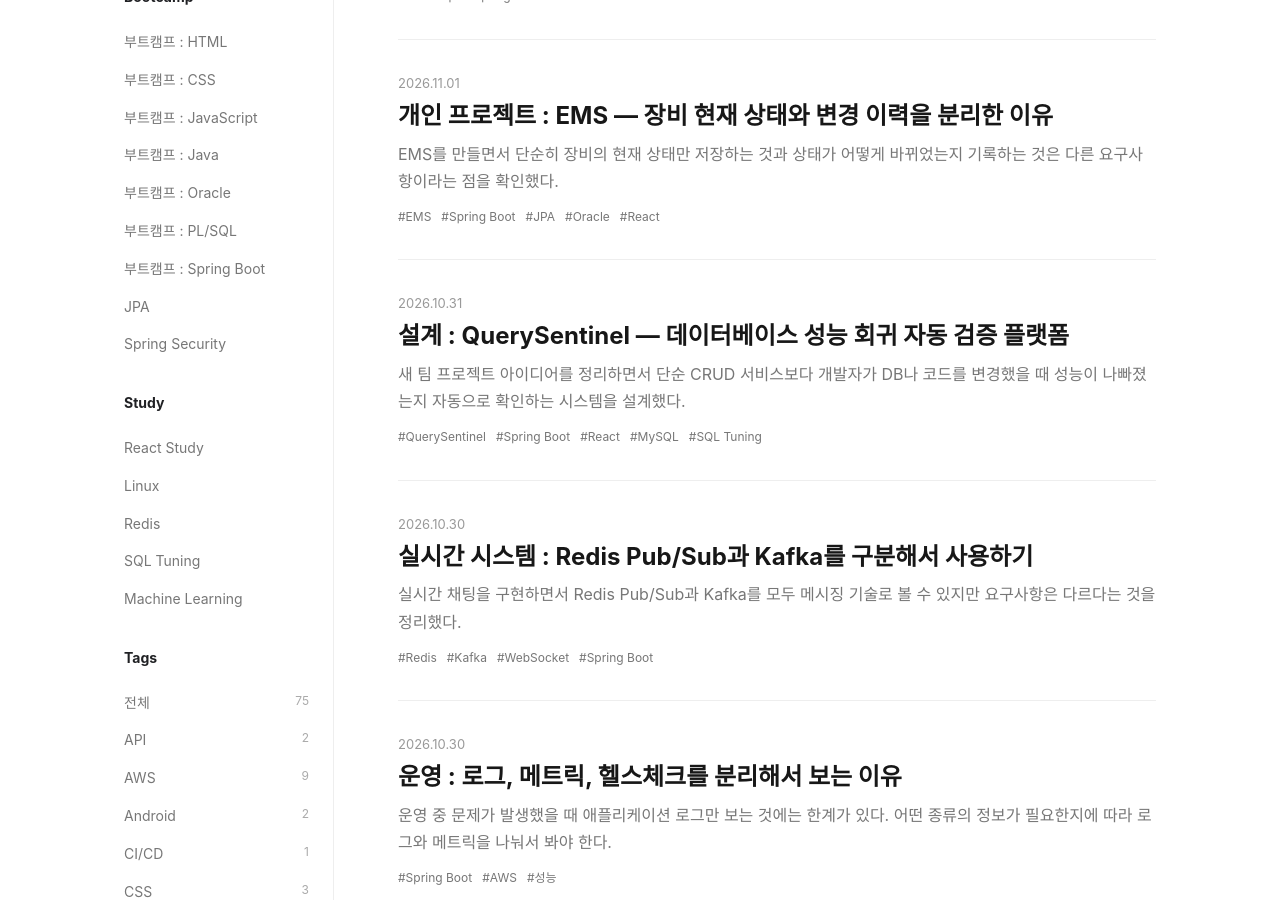
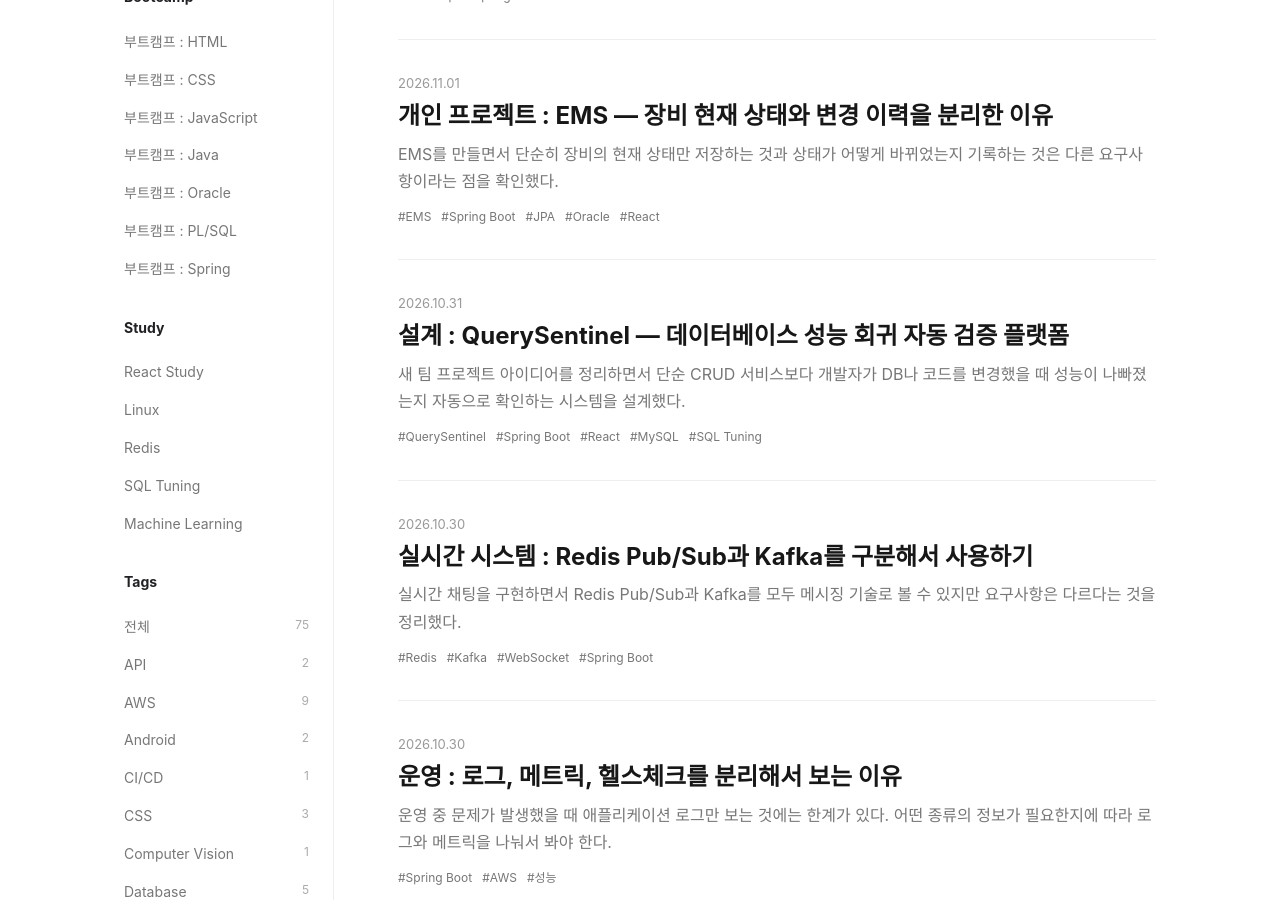
Before and after one commit to zuzusnasna/zuzusnasna.github.io, a Jekyll site: the page built from index.md, in a window 1280 px wide and 900 px high, scrolled down 692 px. Built offline with Jekyll 4.4.1, drawn with Linux system fonts in a browser that asks for light colours.

Commit message:
정리: 목차 중복 필터와 Spring 분류

```diff
--- a/_layouts/home.html
+++ b/_layouts/home.html
@@ -10,31 +10,29 @@ layout: default
 <div class="content-grid">
   <aside class="sidebar">
     <h2>Projects</h2>
-    <a class="tag" href="{{ '/' | relative_url }}?tag={{ 'EMS' | slugify }}">개인 프로젝트 : EMS</a>
-    <a class="tag" href="{{ '/' | relative_url }}?tag={{ 'RealTimeChat' | slugify }}">개인 프로젝트 : RealTimeChat</a>
-    <a class="tag" href="{{ '/' | relative_url }}?tag={{ 'SmartTicketing' | slugify }}">팀 프로젝트 : SmartTicketing</a>
-    <a class="tag" href="{{ '/' | relative_url }}?tag={{ 'GameHub' | slugify }}">팀 프로젝트 : GameHub</a>
-    <a class="tag" href="{{ '/' | relative_url }}?tag={{ 'Meet-Up' | slugify }}">팀 프로젝트 : Meet-Up</a>
-    <a class="tag" href="{{ '/' | relative_url }}?tag={{ 'SwingFit' | slugify }}">팀 프로젝트 : SwingFit</a>
-    <a class="tag" href="{{ '/' | relative_url }}?tag={{ 'QuerySentinel' | slugify }}">설계 : QuerySentinel</a>
+    <a class="tag" href="{{ '/' | relative_url }}?section=EMS">개인 프로젝트 : EMS</a>
+    <a class="tag" href="{{ '/' | relative_url }}?section=RealTimeChat">개인 프로젝트 : RealTimeChat</a>
+    <a class="tag" href="{{ '/' | relative_url }}?section=SmartTicketing">팀 프로젝트 : SmartTicketing</a>
+    <a class="tag" href="{{ '/' | relative_url }}?section=GameHub">팀 프로젝트 : GameHub</a>
+    <a class="tag" href="{{ '/' | relative_url }}?section=Meet-Up">팀 프로젝트 : Meet-Up</a>
+    <a class="tag" href="{{ '/' | relative_url }}?section=SwingFit">팀 프로젝트 : SwingFit</a>
+    <a class="tag" href="{{ '/' | relative_url }}?section=QuerySentinel">설계 : QuerySentinel</a>
 
     <h2 class="sidebar-heading">Bootcamp</h2>
-    <a class="tag" href="{{ '/' | relative_url }}?tag={{ 'HTML' | slugify }}">부트캠프 : HTML</a>
-    <a class="tag" href="{{ '/' | relative_url }}?tag={{ 'CSS' | slugify }}">부트캠프 : CSS</a>
-    <a class="tag" href="{{ '/' | relative_url }}?tag={{ 'JavaScript' | slugify }}">부트캠프 : JavaScript</a>
-    <a class="tag" href="{{ '/' | relative_url }}?tag={{ 'Java' | slugify }}">부트캠프 : Java</a>
-    <a class="tag" href="{{ '/' | relative_url }}?tag={{ 'Oracle' | slugify }}">부트캠프 : Oracle</a>
-    <a class="tag" href="{{ '/' | relative_url }}?tag={{ 'PL/SQL' | slugify }}">부트캠프 : PL/SQL</a>
-    <a class="tag" href="{{ '/' | relative_url }}?tag={{ 'Spring Boot' | slugify }}">부트캠프 : Spring Boot</a>
-    <a class="tag" href="{{ '/' | relative_url }}?tag={{ 'JPA' | slugify }}">JPA</a>
-    <a class="tag" href="{{ '/' | relative_url }}?tag={{ 'Spring Security' | slugify }}">Spring Security</a>
+    <a class="tag" href="{{ '/' | relative_url }}?section=HTML">부트캠프 : HTML</a>
+    <a class="tag" href="{{ '/' | relative_url }}?section=CSS">부트캠프 : CSS</a>
+    <a class="tag" href="{{ '/' | relative_url }}?section=JavaScript">부트캠프 : JavaScript</a>
+    <a class="tag" href="{{ '/' | relative_url }}?section=Java">부트캠프 : Java</a>
+    <a class="tag" href="{{ '/' | relative_url }}?section=Oracle">부트캠프 : Oracle</a>
+    <a class="tag" href="{{ '/' | relative_url }}?section=PLSQL">부트캠프 : PL/SQL</a>
+    <a class="tag" href="{{ '/' | relative_url }}?section=Spring">부트캠프 : Spring</a>
 
     <h2 class="sidebar-heading">Study</h2>
-    <a class="tag" href="{{ '/' | relative_url }}?tag={{ 'React' | slugify }}">React Study</a>
-    <a class="tag" href="{{ '/' | relative_url }}?tag={{ 'Linux' | slugify }}">Linux</a>
-    <a class="tag" href="{{ '/' | relative_url }}?tag={{ 'Redis' | slugify }}">Redis</a>
-    <a class="tag" href="{{ '/' | relative_url }}?tag={{ 'SQL Tuning' | slugify }}">SQL Tuning</a>
-    <a class="tag" href="{{ '/' | relative_url }}?tag={{ '머신러닝' | slugify }}">Machine Learning</a>
+    <a class="tag" href="{{ '/' | relative_url }}?section=React">React Study</a>
+    <a class="tag" href="{{ '/' | relative_url }}?section=Linux">Linux</a>
+    <a class="tag" href="{{ '/' | relative_url }}?section=Redis">Redis</a>
+    <a class="tag" href="{{ '/' | relative_url }}?section=SQLTuning">SQL Tuning</a>
+    <a class="tag" href="{{ '/' | relative_url }}?section=MachineLearning">Machine Learning</a>
 
     <h2 class="sidebar-heading">Tags</h2>
     {% assign tags = site.tags | sort %}
@@ -47,7 +45,29 @@ layout: default
   <section class="post-area">
     <div class="post-list" id="post-list">
       {% for post in site.posts %}
-      <article class="post-card" data-tags="{% for tag in post.tags %}{{ tag | slugify }} {% endfor %}">
+      {% assign menu_section = '' %}
+      {% assign title_prefix = post.title | split: ' — ' | first %}
+      {% if post.title contains '개인 프로젝트 : EMS' %}{% assign menu_section = 'EMS' %}
+      {% elsif post.title contains '개인 프로젝트 : RealTimeChat' %}{% assign menu_section = 'RealTimeChat' %}
+      {% elsif post.title contains '팀 프로젝트 : SmartTicketing' %}{% assign menu_section = 'SmartTicketing' %}
+      {% elsif post.title contains '팀 프로젝트 : GameHub' %}{% assign menu_section = 'GameHub' %}
+      {% elsif post.title contains '팀 프로젝트 : Meet-Up' %}{% assign menu_section = 'Meet-Up' %}
+      {% elsif post.title contains '팀 프로젝트 : SwingFit' %}{% assign menu_section = 'SwingFit' %}
+      {% elsif post.title contains '설계 : QuerySentinel' %}{% assign menu_section = 'QuerySentinel' %}
+      {% elsif post.title contains '부트캠프 : HTML' %}{% assign menu_section = 'HTML' %}
+      {% elsif post.title contains '부트캠프 : CSS' %}{% assign menu_section = 'CSS' %}
+      {% elsif post.title contains '부트캠프 : JavaScript' %}{% assign menu_section = 'JavaScript' %}
+      {% elsif post.title contains '부트캠프 : Java' %}{% assign menu_section = 'Java' %}
+      {% elsif post.title contains '부트캠프 : Oracle' %}{% assign menu_section = 'Oracle' %}
+      {% elsif post.title contains '부트캠프 : PL/SQL' %}{% assign menu_section = 'PLSQL' %}
+      {% elsif post.title contains 'Spring Security' or post.title contains 'Spring Boot' or post.title contains 'Spring : ' or post.title contains 'Spring Study' %}{% assign menu_section = 'Spring' %}
+      {% elsif post.title contains 'React Study' %}{% assign menu_section = 'React' %}
+      {% elsif post.title contains 'Linux' %}{% assign menu_section = 'Linux' %}
+      {% elsif post.title contains 'Redis Study' %}{% assign menu_section = 'Redis' %}
+      {% elsif post.title contains 'SQL Tuning' %}{% assign menu_section = 'SQLTuning' %}
+      {% elsif post.title contains 'Machine Learning' %}{% assign menu_section = 'MachineLearning' %}
+      {% endif %}
+      <article class="post-card" data-section="{{ menu_section }}" data-tags="{% for tag in post.tags %}{{ tag | slugify }} {% endfor %}">
         <div class="post-date">{{ post.date | date: "%Y.%m.%d" }}</div>
         <h2><a href="{{ post.url | relative_url }}">{{ post.title }}</a></h2>
         <p>{{ post.excerpt | strip_html | strip_newlines | truncate: 150 }}</p>
```
Also changed, not shown: other parts of _layouts/home.html (+13 -5 lines).
